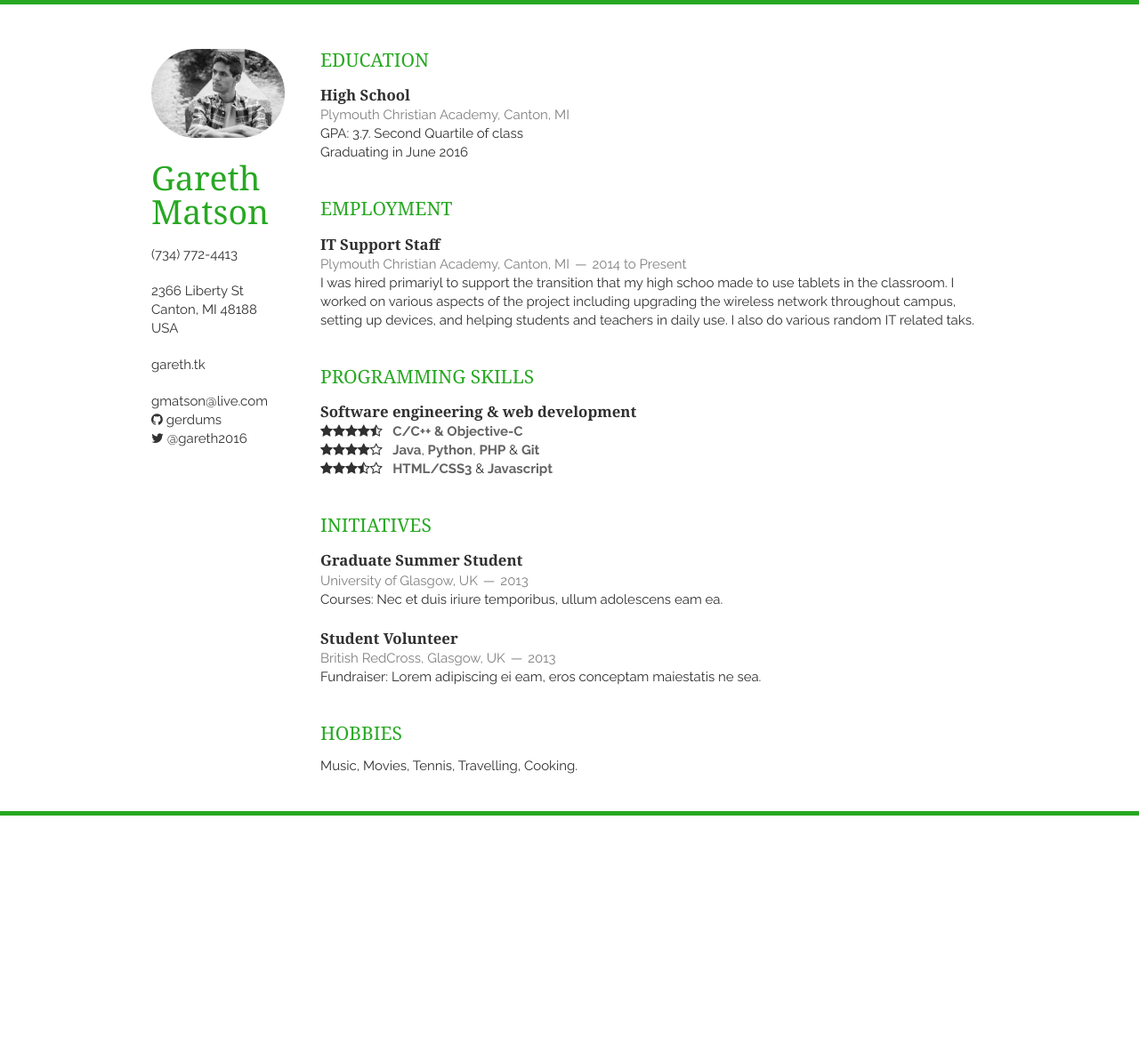
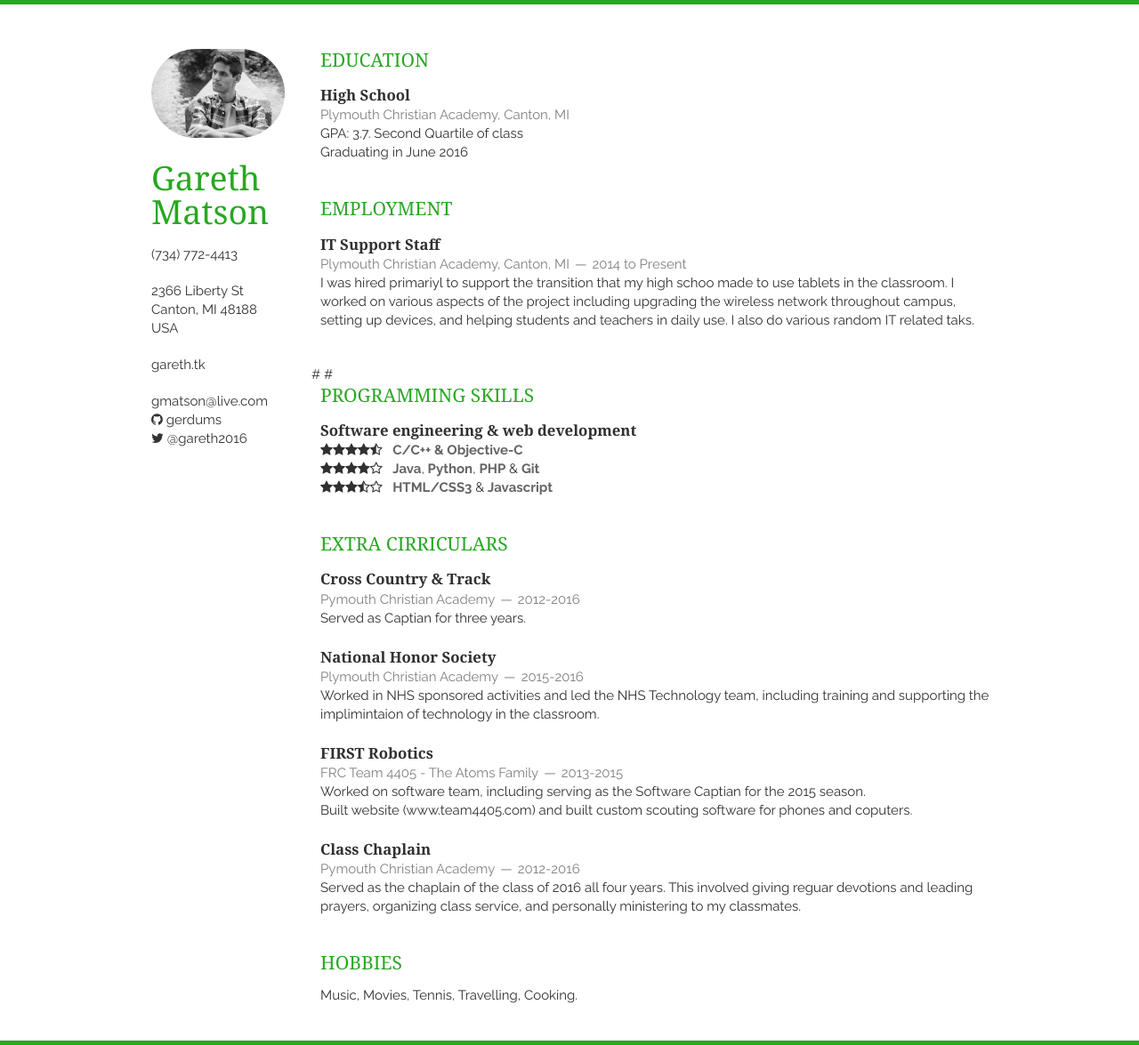
Before and after one commit to gerdums/gerdums.github.io, a Jekyll site: the page built from resume/index.html, in a window 1280 px wide. Shown: the whole page at 89% size. Built offline with Jekyll 4.4.1, drawn with Linux system fonts in a browser that asks for light colours; nearby versions of some CDN libraries; before the commit the page ends 917 px from its top, so only the background shows below that.

Commit message:
updated resume

```diff
--- a/_includes/initiatives.html
+++ b/_includes/initiatives.html
@@ -1,21 +1,42 @@
 <section class="thirteen columns">
-    <h1>Initiatives</h1>
+    <h1>Extra Cirriculars</h1>
     <article>
         <header>
-            <h1>Graduate Summer Student</h1>
-            <span><address>University of Glasgow, UK</address><time>2013</time></span>
+            <h1>Cross Country & Track</h1>
+            <span><address>Pymouth Christian Academy</address><time>2012-2016</time></span>
         </header>
         <p>
-            Courses: Nec et duis iriure temporibus, ullum adolescens eam ea.
+            Served as Captian for three years.
         </p>
     </article>
     <article>
         <header>
-            <h1>Student Volunteer</h1>
-            <span><address>British RedCross, Glasgow, UK</address><time>2013</time></span>
+            <h1>National Honor Society</h1>
+            <span><address>Plymouth Christian Academy</address><time>2015-2016</time></span>
         </header>
         <p>
-            Fundraiser: Lorem adipiscing ei eam, eros conceptam maiestatis ne sea.
+            Worked in NHS sponsored activities and led the NHS Technology team, including training and supporting the implimintaion of technology in the classroom.
+        </p>
+    </article>
+    <article>
+        <header>
+            <h1>FIRST Robotics</h1>
+            <span><address>FRC Team 4405 - The Atoms Family</address><time>2013-2015</time></span>
+        </header>
+        <p>
+            Worked on software team, including serving as the Software Captian for the 2015 season.
+        </p>
+        <p>
+            Built website (<a href="www.team4405.com">www.team4405.com</a>) and built custom scouting software for phones and coputers.
+        </p>
+    </article>
+    <article>
+        <header>
+            <h1>Class Chaplain</h1>
+            <span><address>Pymouth Christian Academy</address><time>2012-2016</time></span>
+        </header>
+        <p>
+            Served as the chaplain of the class of 2016 all four years. This involved giving reguar devotions and leading prayers, organizing class service, and personally ministering to my classmates.
         </p>
     </article>
 </section>
--- a/resume/index.html
+++ b/resume/index.html
@@ -6,8 +6,8 @@ layout: layout
 
 {% include employment.html %}
 
-{% include skills.html %}
+#{% include skills.html %}
 
 {% include initiatives.html %}
 
-{% include interests.html %}
+#{% include interests.html %}
```
